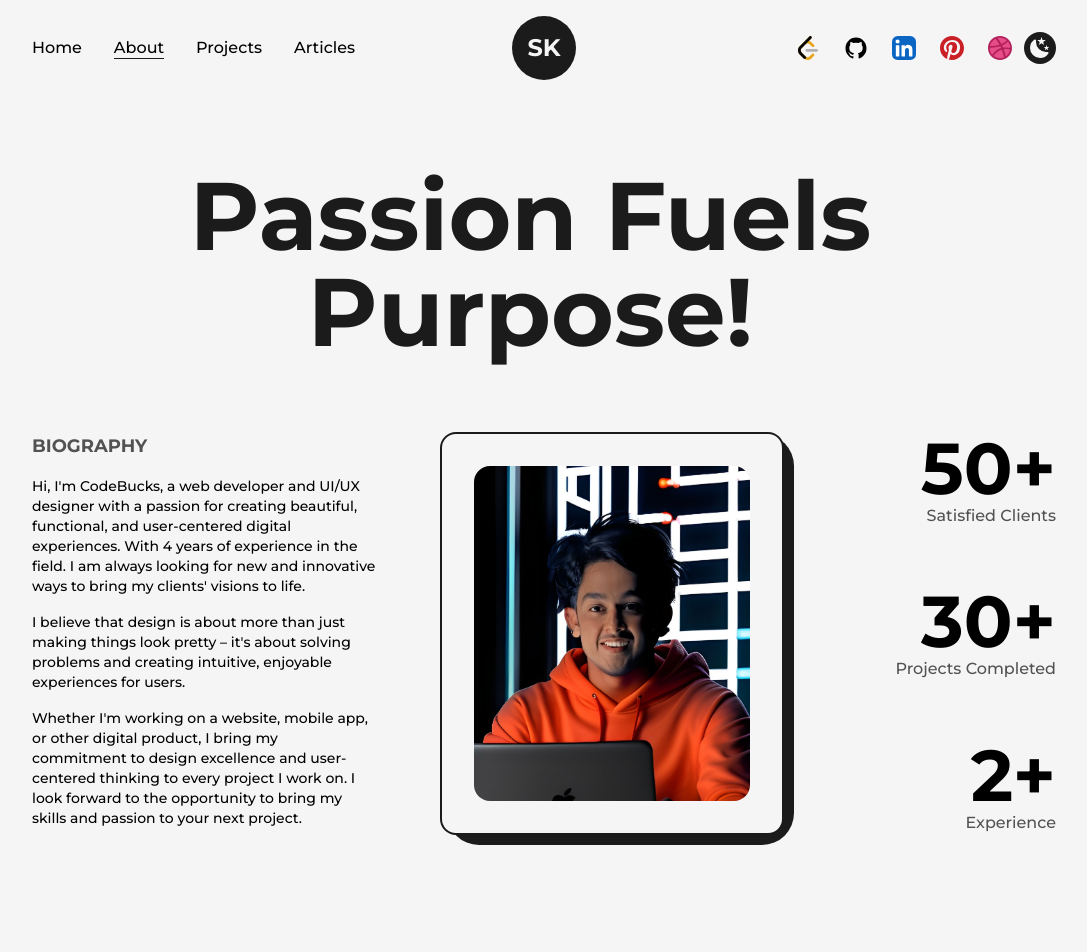
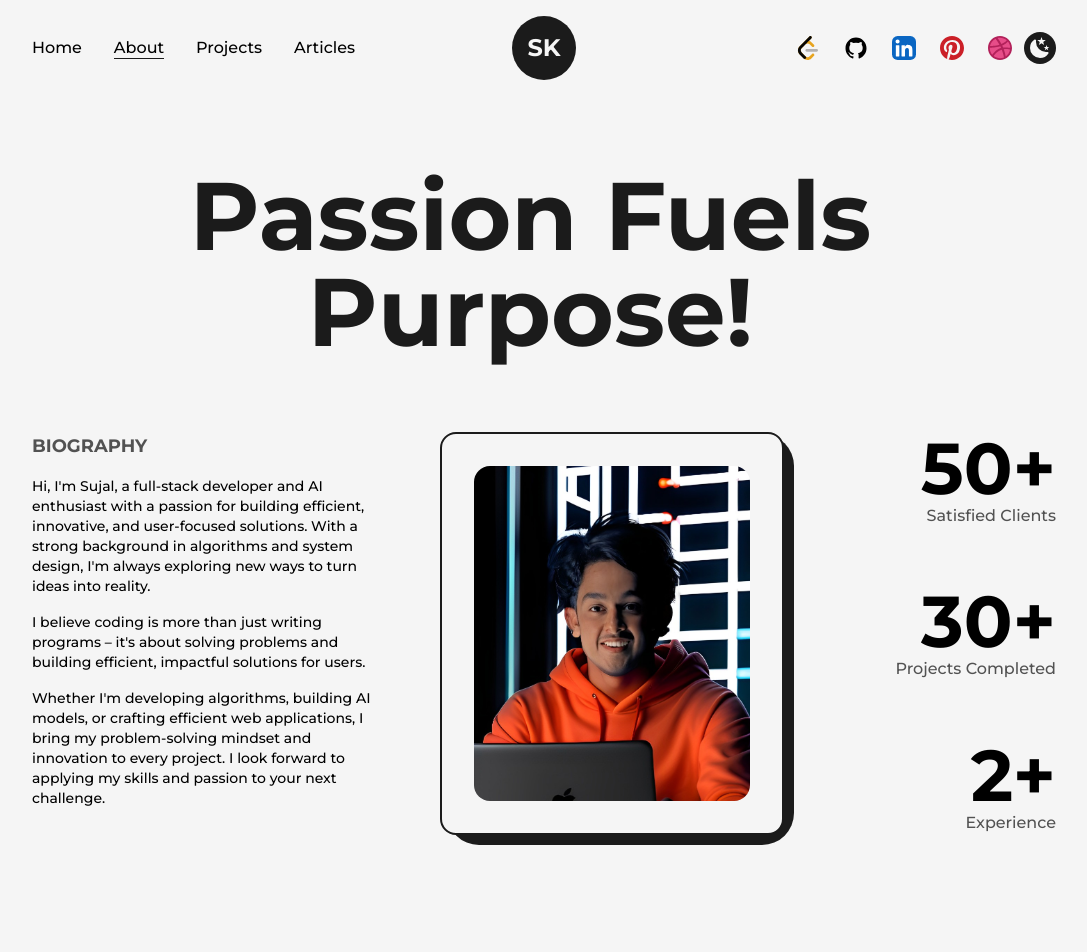
Before and after one commit to sujalkalra/sujalnextweb, a Next.js app: page /about in a window 1280 px wide. Shown: the top 952 px of the page, without its empty margins (96-1183 px from the left). Built offline with nearby package versions, Linux system fonts and the light colour scheme.

Commit message:
Update about.js

```diff
--- a/src/pages/about.js
+++ b/src/pages/about.js
@@ -47,14 +47,9 @@ const about = () => {
                     <div className='grid w-full grid-cols-8 gap-16 sm:gap-8'>
                         <div className='col-span-3 flex flex-col items-start justify-start xl:col-span-4 md:order-2 md:col-span-8'>
                             <h2 className='mb-4 text-lg font-bold uppercase text-dark/75 dark:text-light/75'>Biography</h2>
-                            <p className='font-medium text-sm'>Hi, I&apos;m CodeBucks, a web developer and UI/UX designer with a passion for creating beautiful, functional,
-                                and user-centered digital experiences. With 4 years of experience in the field. I am always looking for
-                                new and innovative ways to bring my clients&apos; visions to life.</p>
-                            <p className='my-4 font-medium text-sm'>I believe that design is about more than just making things look pretty – it&apos;s about solving problems and
-                                creating intuitive, enjoyable experiences for users. </p>
-                            <p className='font-medium text-sm'>Whether I&apos;m working on a website, mobile app, or
-                                other digital product, I bring my commitment to design excellence and user-centered thinking to
-                                every project I work on. I look forward to the opportunity to bring my skills and passion to your next project.</p>
+                            <p className='font-medium text-sm'>Hi, I&apos;m Sujal, a full-stack developer and AI enthusiast with a passion for building efficient, innovative, and user-focused solutions. With a strong background in algorithms and system design, I'm always exploring new ways to turn ideas into reality.</p>
+                            <p className='my-4 font-medium text-sm'>I believe coding is more than just writing programs – it&apos;s about solving problems and building efficient, impactful solutions for users. </p>
+                            <p className='font-medium text-sm'>Whether I&apos;m developing algorithms, building AI models, or crafting efficient web applications, I bring my problem-solving mindset and innovation to every project. I look forward to applying my skills and passion to your next challenge.</p>
                         </div>
                         <div className='col-span-3 relative h-max rounded-2xl
                         border-2 border-solid border-dark bg-light p-8 dark:bg-dark dark:border-light xl:col-span-4 md:order-1 md:col-span-8'>
```
